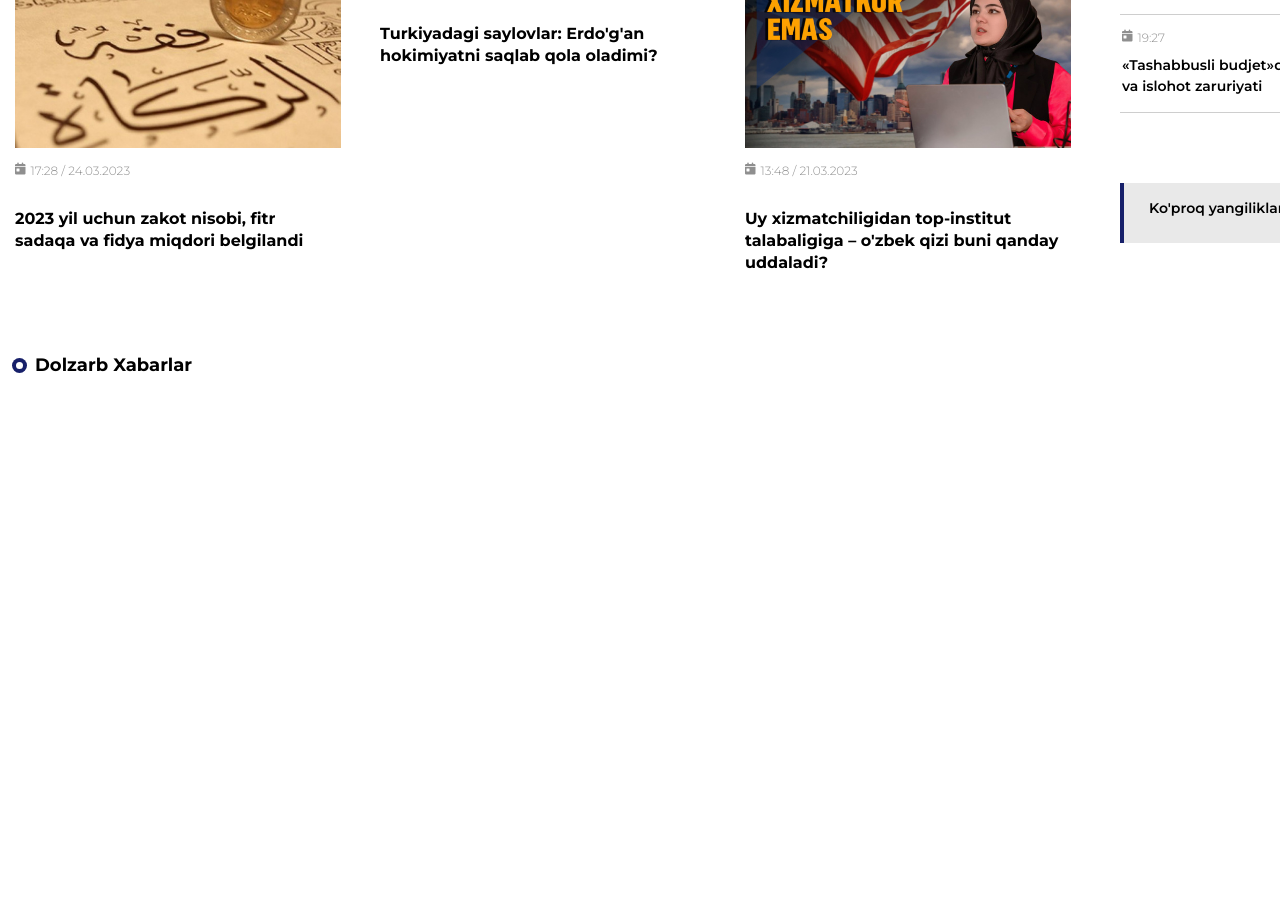
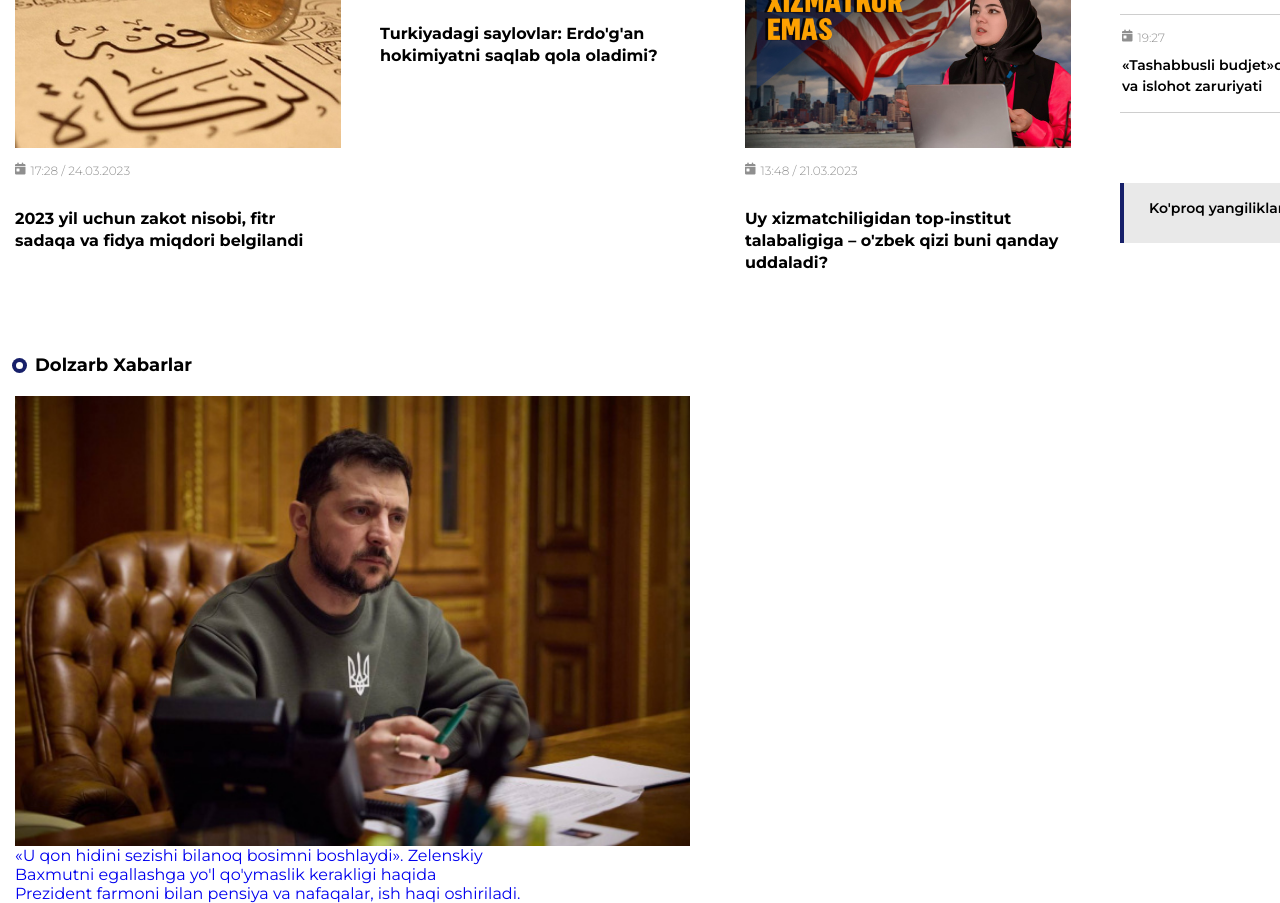
Before and after one commit to JahongirObloqulov/kun.uz-clone, a plain HTML site: page index.html in a window 1280 px wide. Shown: the part 853-1756 px from the top of the page. Before the commit the page ends 1249 px from the top, so only its background shows below. Drawn offline with Linux system fonts and the light colour scheme.

Commit message:
actual big new ga img joylandi

```diff
--- a/index.html
+++ b/index.html
@@ -357,11 +357,27 @@
         </section>
         <section id="actual-new-section">
             <div class="container">
-                <h2 class="actual-new-section-title">Dolzarb Xabarlar</h2>
+                <div>
+                    <h2 class="actual-new-section-title">Dolzarb Xabarlar</h2>
+                </div>
+                <div class="actual-news">
+                    <a href="#! " class="big-new">
+                        <span class="actual-big-new-img">
+                            <img src="./img/ukraina.jpg" alt="ukraina" width="675" height="421">
+                        </span>
+                        <span class="actual-big-new-content">
+                            <h2 class="actual-big-new-title">
+                                «U qon hidini sezishi bilanoq bosimni boshlaydi». Zelenskiy <br>
+                                Baxmutni egallashga yo'l qo'ymaslik kerakligi haqida
+                            </h2>
+                            <p class="actual-big-new-desc">Prezident farmoni bilan pensiya va nafaqalar, ish haqi
+                                oshiriladi.</p>
+                        </span>
+                    </a>
+                    <div class="col-6"></div>
+                </div>
             </div>
-            <div class="actual-news">
 
-            </div>
         </section>
 
 
```
Also changed, not shown: img/ukraina.jpg (added).
